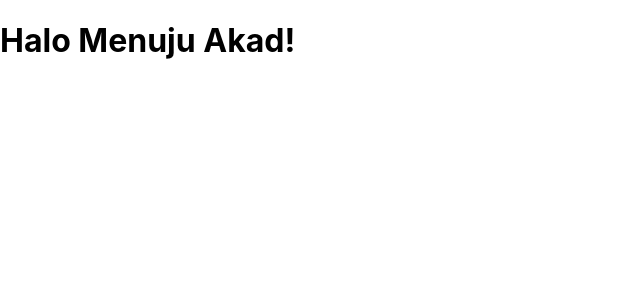
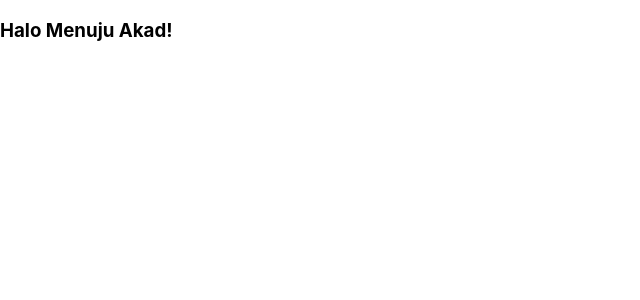
Before and after one commit to bktech-id/menujuakad, a React (Create React App) app: page / in a window 1280 px wide. Shown: the top 300 px of the page, without its empty margins (0-640 px from the left). Built offline with nearby package versions, Linux system fonts and the light colour scheme.

Commit message:
fix: change font and wording homepage

```diff
--- a/public/index.html
+++ b/public/index.html
@@ -24,6 +24,11 @@
       work correctly both with client-side routing and a non-root public URL.
       Learn how to configure a non-root public URL by running `npm run build`.
     -->
+    <!-- Google Font  -->
+    <link rel="preconnect" href="https://fonts.googleapis.com">
+    <link rel="preconnect" href="https://fonts.gstatic.com" crossorigin>
+    <link href="https://fonts.googleapis.com/css2?family=Poppins:ital,wght@0,200;0,400;1,600&display=swap" rel="stylesheet">
+
     <title>Menuju Akad</title>
   </head>
   <body>
--- a/src/containers/App/routes.js
+++ b/src/containers/App/routes.js
@@ -1,6 +1,6 @@
 import AinulAulia from "../AinulAulia/AinulAulia";
 import AriAyu from "../AriAyu/AriAyu";
-import HomePage from "../HomePage/HomePage";
+import HomePage from "../HomePage";
 
 export const routes = [
     {
--- a/src/containers/HomePage/HomePage.js
+++ /dev/null
@@ -1,9 +0,0 @@
-import React from 'react'
-
-export default function HomePage() {
-    return (
-        <div>
-            <h1>Halo Menuju Akad!</h1>
-        </div>
-    )
-}
--- /dev/null
+++ b/src/containers/HomePage/index.jsx
@@ -0,0 +1,9 @@
+import React from 'react';
+
+const HomePage = () => (
+    <div>
+        <h3>Halo Menuju Akad!</h3>
+    </div>
+);
+
+export default HomePage;
--- a/src/index.css
+++ b/src/index.css
@@ -1,6 +1,6 @@
 body {
   margin: 0;
-  font-family: -apple-system, BlinkMacSystemFont, 'Segoe UI', 'Roboto', 'Oxygen',
+  font-family: -apple-system, BlinkMacSystemFont, 'Poppins', 'Segoe UI', 'Roboto', 'Oxygen',
     'Ubuntu', 'Cantarell', 'Fira Sans', 'Droid Sans', 'Helvetica Neue',
     sans-serif;
   -webkit-font-smoothing: antialiased;
```
Also changed, not shown: src/containers/HomePage/styles.js (added).
